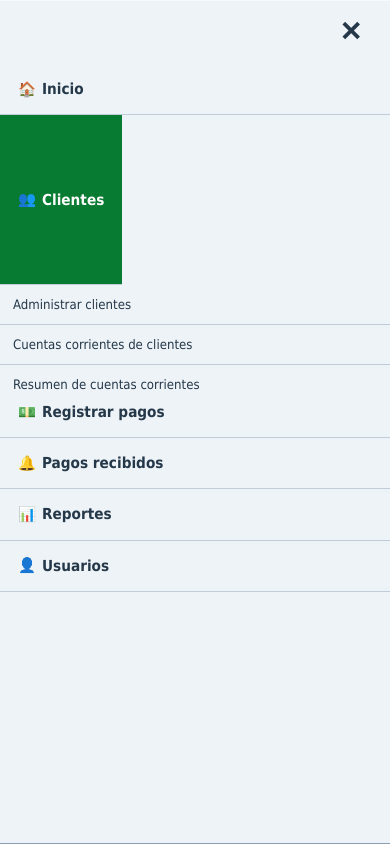
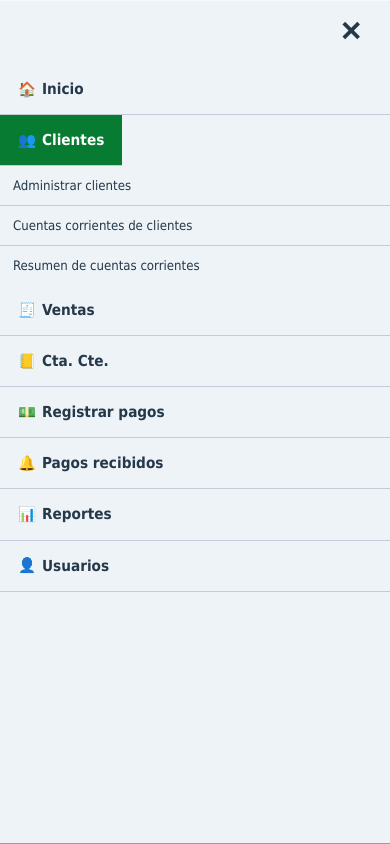
Before and after one commit to fernandochiappero-ui/ventasapp-flask, a Flask app: page /clientes in a window 390 px wide, after a click that opens the changed part. Run offline with Flask 3, Linux system fonts and the light colour scheme; the visitor is signed in with stand-in values (Sample User, id 1); data that the repository does not hold is empty.

Commit message:
corrijo tamaño de boton Clientes en menu movil

```diff
--- a/static/css/style.css
+++ b/static/css/style.css
@@ -873,6 +873,9 @@ table.reporte th, table.reporte td { border-color: #c5d0da; padding: 7px 8px; }
     margin-right: 8px;
     cursor: pointer;
   }
+  .menu-desplegable > .menu-boton {
+    height: auto;
+  }
 
   nav.tabs {
     display: none;
```
